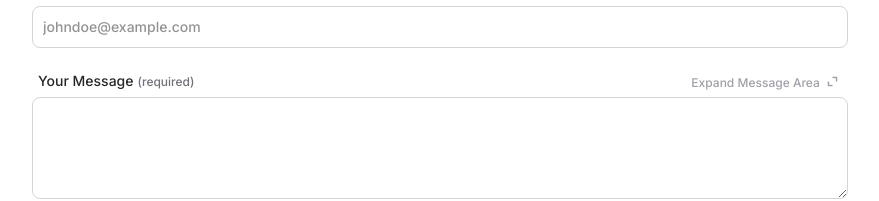
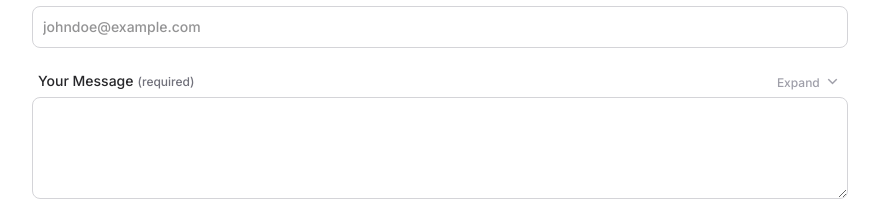
Before and after one commit to cgons/chrysg.com, a Next.js app in the folder lander/: page /contact in a window 1280 px wide. Shown: the part 557-758 px from the top of the page, without its empty margins (200-1079 px from the left). Built offline with nearby package versions, Linux system fonts and the light colour scheme.

Commit message:
Update text for message text area expand button to not wrap.

```diff
--- a/lander/app/contact/_components/MessageTextarea.tsx
+++ b/lander/app/contact/_components/MessageTextarea.tsx
@@ -23,9 +23,9 @@ export default function MessageTextarea() {
             className="text-dim hover:text-primary text-xs"
             onClick={handleExpandClick}
           >
-            Expand Message Area{" "}
+            Expand{" "}
             <span className="material-symbols-outlined relative top-1 text-[19px]!">
-              expand_content
+              keyboard_arrow_down
             </span>
           </button>
         )}
```
